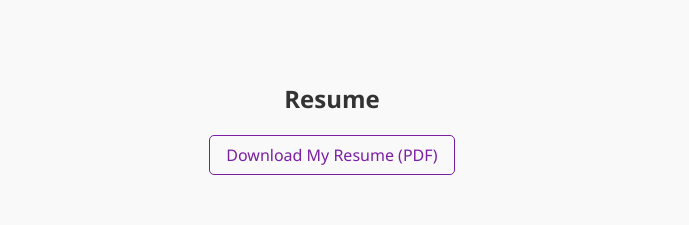
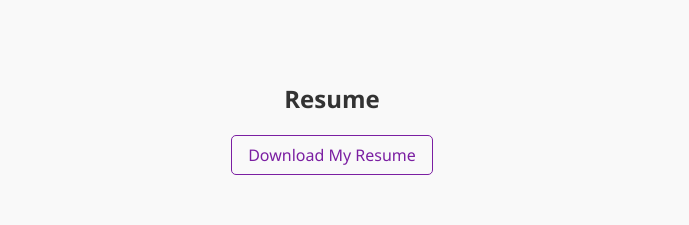
Before and after one commit to gandhamvimala/portfolio, a plain HTML site: page index.html in a window 1280 px wide. Shown: the part 1740-1965 px from the top of the page, without its empty margins (308-997 px from the left). Drawn offline with Linux system fonts and the light colour scheme.

Commit message:
Update index.html

```diff
--- a/index.html
+++ b/index.html
@@ -249,7 +249,7 @@
   </section>
 <section id="resume" class="fade-in">
     <h2>Resume</h2>
-    <a href="Vimala_Gandham_Resume.docx" target="_blank" class="hover-effect" style="padding: 0.5rem 1rem; border: 1px solid #7b1fa2; border-radius: 5px; color: #7b1fa2; text-decoration: none; font-weight: 500;">Download My Resume (PDF)</a>
+    <a href="Vimala_Gandham_Resume.docx" target="_blank" class="hover-effect" style="padding: 0.5rem 1rem; border: 1px solid #7b1fa2; border-radius: 5px; color: #7b1fa2; text-decoration: none; font-weight: 500;">Download My Resume</a>
   </section>
   <section id="contact" class="fade-in">
     <h2>Contact Me</h2>
```
